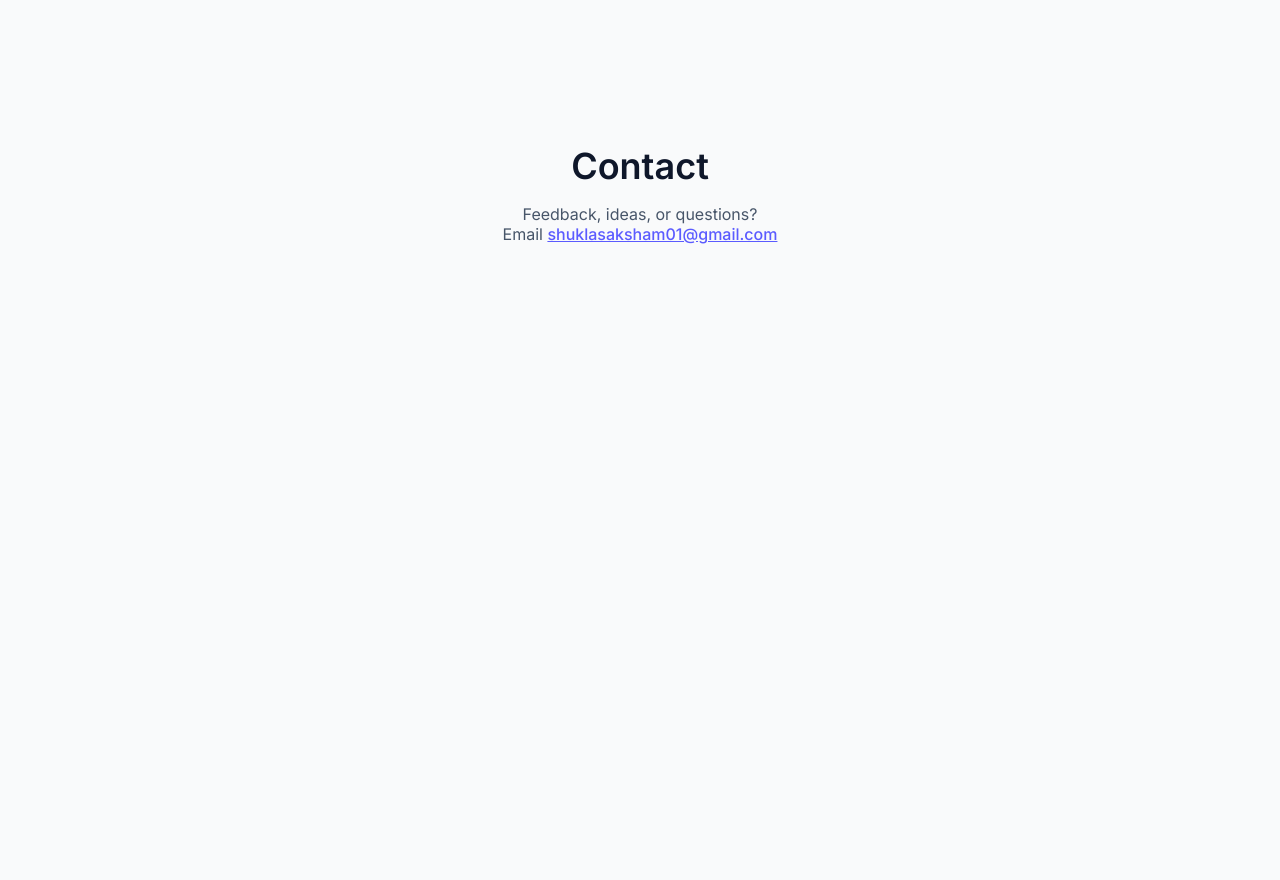
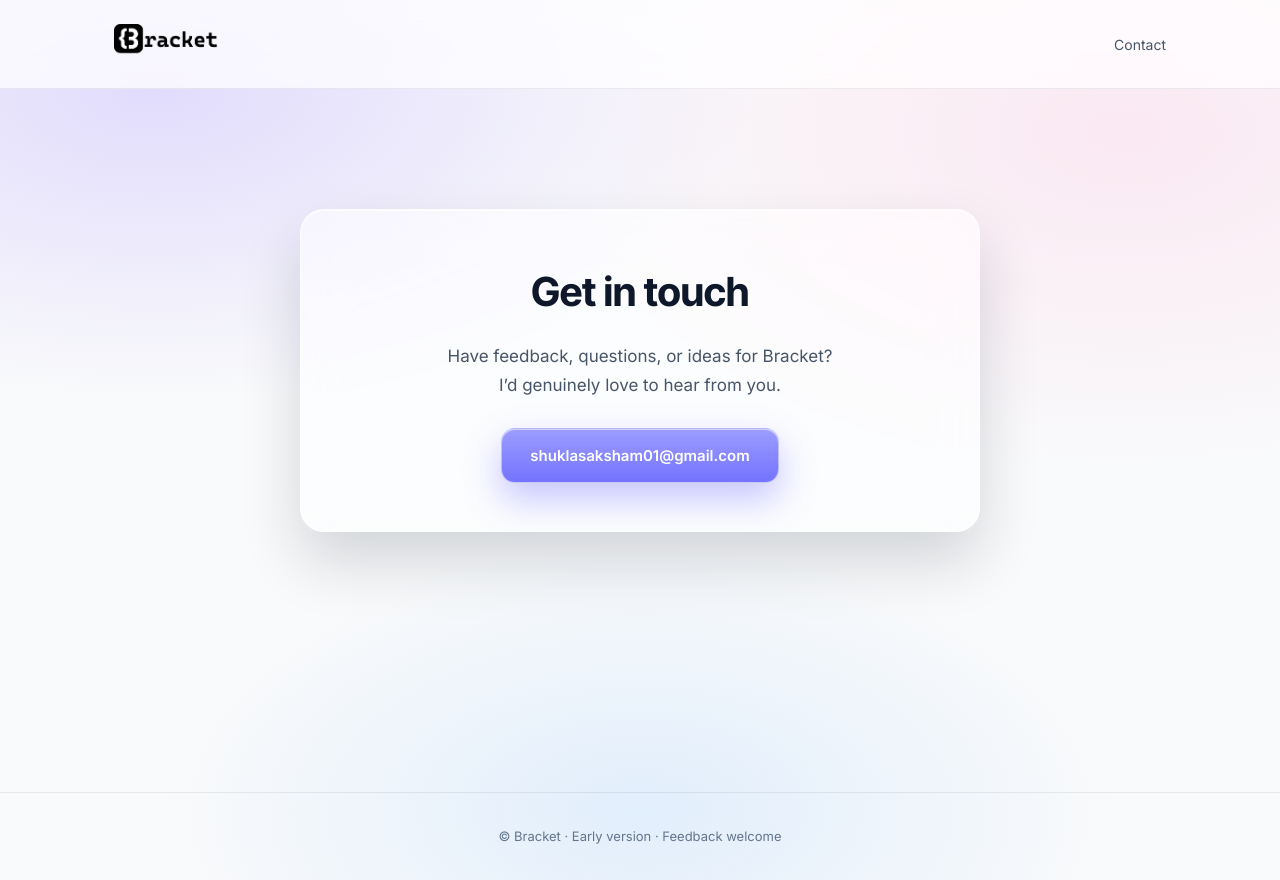
Before and after one commit to shuklasaksham/bracket, a website: page contact.html in a window 1280 px wide. Before the commit the page ends 800 px from the top, so only its background shows below. Drawn offline with Linux system fonts and the light colour scheme.

Commit message:
Update contact.html

```diff
--- a/contact.html
+++ b/contact.html
@@ -5,39 +5,202 @@
 <meta name="viewport" content="width=device-width, initial-scale=1.0" />
 <title>Contact — Bracket</title>
 
+<!-- Fonts -->
 <link rel="preconnect" href="https://fonts.googleapis.com">
 <link rel="preconnect" href="https://fonts.gstatic.com" crossorigin>
-<link href="https://fonts.googleapis.com/css2?family=Inter:wght@400;500;600&display=swap" rel="stylesheet">
+<link href="https://fonts.googleapis.com/css2?family=Inter:wght@400;500;600&family=Inter+Tight:wght@500;600;700&display=swap" rel="stylesheet">
 
 <style>
+:root{
+  --text-primary:#0f172a;
+  --text-secondary:#475569;
+  --text-muted:#64748b;
+
+  --accent:#5b5bff;
+
+  --glass-bg:rgba(255,255,255,0.72);
+  --border-light:rgba(15,23,42,0.08);
+}
+
+*{box-sizing:border-box}
+html{scroll-behavior:smooth}
+
 body{
   margin:0;
-  font-family:Inter, sans-serif;
-  background:#f9fafb;
-  color:#0f172a;
+  font-family:'Inter', system-ui, sans-serif;
+  color:var(--text-primary);
+  line-height:1.7;
+
+  /* SAME AMBIENT BACKGROUND */
+  background:
+    radial-gradient(1000px 520px at 12% 10%, rgba(170,150,255,0.30), transparent 60%),
+    radial-gradient(900px 520px at 88% 15%, rgba(255,170,210,0.22), transparent 65%),
+    radial-gradient(800px 440px at 50% 92%, rgba(130,190,255,0.20), transparent 60%),
+    #f9fafb;
 }
 
+a{text-decoration:none;color:inherit}
+
+/* ================= NAVBAR (SHARED) ================= */
+.navbar{
+  position:sticky;
+  top:0;
+  z-index:10;
+
+  background:var(--glass-bg);
+  backdrop-filter:blur(14px) saturate(160%);
+  -webkit-backdrop-filter:blur(14px) saturate(160%);
+
+  border-bottom:1px solid var(--border-light);
+}
+
+.nav-inner{
+  max-width:1100px;
+  margin:0 auto;
+  padding:24px;
+
+  display:flex;
+  align-items:center;
+  justify-content:space-between;
+}
+
+.brand img{
+  height:32px;
+}
+
+.nav-links a{
+  font-size:14px;
+  color:var(--text-secondary);
+}
+
+/* ================= PAGE LAYOUT ================= */
 .container{
-  max-width:640px;
+  max-width:720px;
   margin:0 auto;
-  padding:120px 20px;
+  padding:120px 20px 140px;
   text-align:center;
 }
 
-h1{font-size:36px;margin-bottom:16px}
-p{color:#475569}
+/* ================= GLASS CARD ================= */
+.contact-card{
+  background:rgba(255,255,255,0.55);
+  backdrop-filter:blur(22px) saturate(170%);
+  -webkit-backdrop-filter:blur(22px) saturate(170%);
 
-a{color:#5b5bff;font-weight:500}
+  border-radius:24px;
+  padding:48px 36px;
+
+  border:1px solid rgba(255,255,255,0.55);
+  box-shadow:
+    0 30px 60px rgba(15,23,42,0.16),
+    inset 0 1px 0 rgba(255,255,255,0.75);
+}
+
+/* ================= CONTENT ================= */
+.contact-card h1{
+  font-family:'Inter Tight', sans-serif;
+  font-size:40px;
+  margin:0 0 16px;
+  letter-spacing:-0.3px;
+}
+
+.contact-card p{
+  font-size:17px;
+  color:var(--text-secondary);
+  margin:0 0 28px;
+}
+
+/* ================= EMAIL LINK ================= */
+.email{
+  display:inline-block;
+  padding:14px 28px;
+  border-radius:14px;
+
+  background:
+    linear-gradient(
+      180deg,
+      rgba(255,255,255,0.4),
+      rgba(255,255,255,0.15)
+    ),
+    var(--accent);
+
+  backdrop-filter:blur(10px);
+  -webkit-backdrop-filter:blur(10px);
+
+  color:#ffffff;
+  font-weight:600;
+  font-size:15px;
+
+  border:1px solid rgba(255,255,255,0.45);
+
+  box-shadow:
+    0 16px 36px rgba(91,91,255,0.35),
+    inset 0 1px 0 rgba(255,255,255,0.55);
+
+  transition:transform .2s ease, box-shadow .2s ease;
+}
+
+.email:hover{
+  transform:translateY(-1px);
+  box-shadow:
+    0 22px 48px rgba(91,91,255,0.45),
+    inset 0 1px 0 rgba(255,255,255,0.65);
+}
+
+/* ================= FOOTER ================= */
+footer{
+  margin-top:120px;
+  padding:32px 20px;
+  border-top:1px solid var(--border-light);
+  font-size:13px;
+  color:var(--text-muted);
+  text-align:center;
+}
+
+/* ================= RESPONSIVE ================= */
+@media(max-width:720px){
+  .contact-card{
+    padding:36px 24px;
+  }
+  .contact-card h1{
+    font-size:32px;
+  }
+}
 </style>
 </head>
 
 <body>
+
+<!-- ================= NAV ================= -->
+<div class="navbar">
+  <div class="nav-inner">
+    <a href="/" class="brand">
+      <img src="/logo-icon.png" alt="Bracket">
+    </a>
+    <div class="nav-links">
+      <a href="/contact.html">Contact</a>
+    </div>
+  </div>
+</div>
+
+<!-- ================= CONTENT ================= -->
 <div class="container">
-  <h1>Contact</h1>
-  <p>
-    Feedback, ideas, or questions?<br>
-    Email <a href="mailto:shuklasaksham01@gmail.com">shuklasaksham01@gmail.com</a>
-  </p>
+  <div class="contact-card">
+    <h1>Get in touch</h1>
+    <p>
+      Have feedback, questions, or ideas for Bracket?<br>
+      I’d genuinely love to hear from you.
+    </p>
+
+    <a class="email" href="mailto:shuklasaksham01@gmail.com">
+      shuklasaksham01@gmail.com
+    </a>
+  </div>
 </div>
+
+<footer>
+  © Bracket · Early version · Feedback welcome
+</footer>
+
 </body>
 </html>
```
